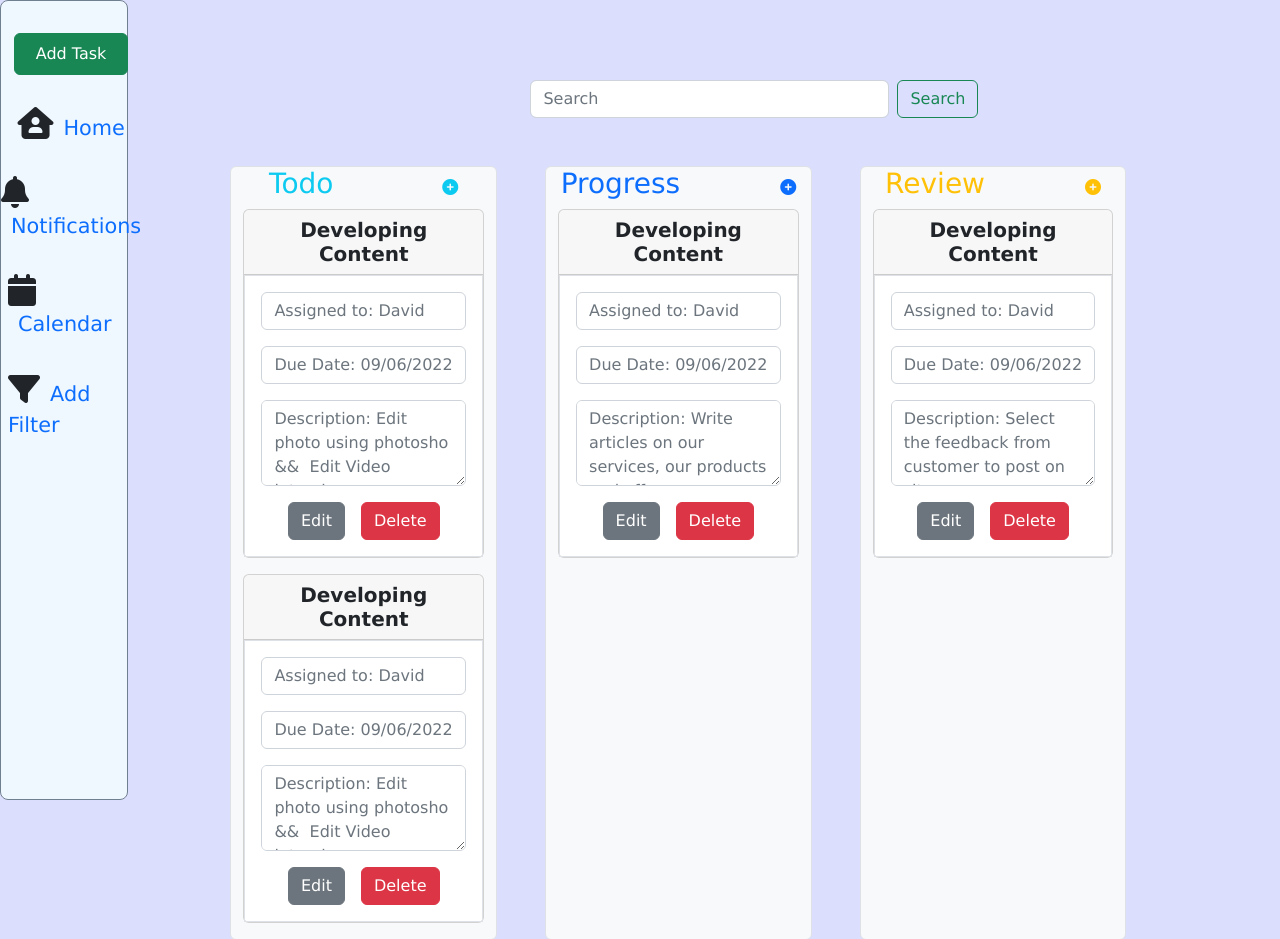
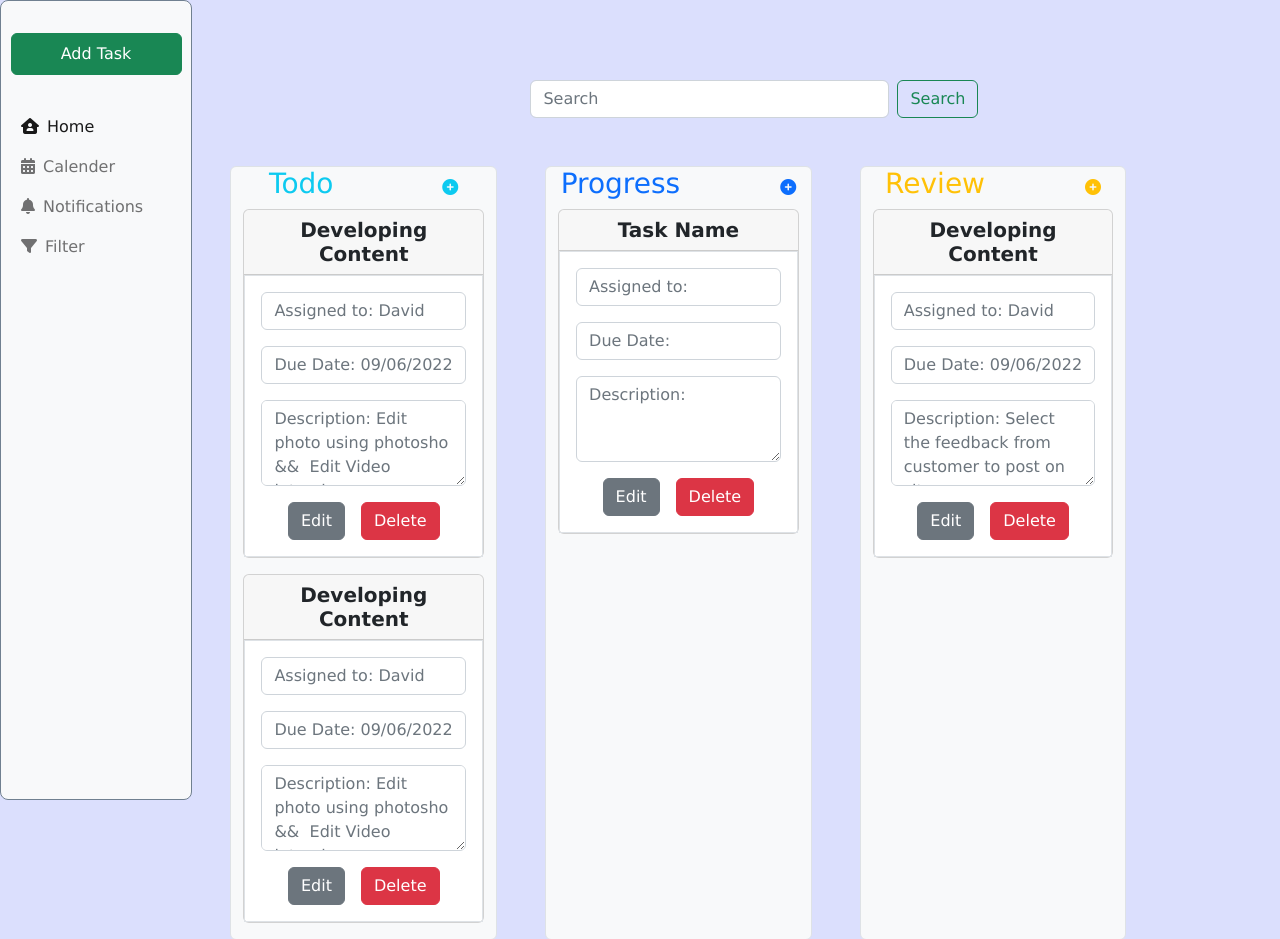
Before and after one commit to oksgoulding/todotask, a plain HTML site: page index.html in a window 1280 px wide. Shown: the top 939 px of the page. Drawn offline with nearby package versions, Linux system fonts and the light colour scheme.

Commit message:
modify nav bar

```diff
--- a/index.html
+++ b/index.html
@@ -21,18 +21,27 @@
 
 <body>
   <header>
-    <nav class="warraper">
-      <ul class="navbar">
-        <!-- Button trigger modal -->
-        <button type="button" class="btn btn-success mt-4" style="height: 42px;" data-bs-toggle="modal"
-          data-bs-target="#staticBackdrop">
-          Add Task
+    <nav class="navbar navbar-expand-lg bg-light">
+      <!-- Button trigger modal -->
+      <button type="button" class="btn btn-success mt-4" style="height: 42px;" data-bs-toggle="modal"
+        data-bs-target="#staticBackdrop">
+        Add Task
+      </button>
+      <div class="container-fluid">
+        <!-- <a class="navbar-brand" href="#">Navbar</a> -->
+        <button class="navbar-toggler" type="button" data-bs-toggle="collapse" data-bs-target="#navbarNavAltMarkup"
+          aria-controls="navbarNavAltMarkup" aria-expanded="false" aria-label="Toggle navigation">
+          <span class="navbar-toggler-icon"></span>
         </button>
-        <li class="navbar-item"><i class="fa-solid fa-house-user fa-2x"></i><a href=" #">Home</a></li>
-        <li class="navbar-item"><i class="fa-solid fa-bell fa-2x"></i><a href="#">Notifications</a></li>
-        <li class="navbar-item"><i class="fa-solid fa-calendar fa-2x"></i><a a href="#">Calendar</a></li>
-        <li class="navbar-item"><i class="fa-solid fa-filter fa-2x"></i><a a href="#">Add Filter</a></li>
-      </ul>
+        <div class="collapse navbar-collapse " id="navbarNavAltMarkup">
+          <div class="navbar-nav d-flex flex-column">
+            <a class="nav-link active" aria-current="page" href=""><i class="fa-solid fa-house-user me-2"></i>Home </a>
+            <a class="nav-link" href=""><i class="fa-solid fa-calendar-days me-2"></i>Calender</a>
+            <a class="nav-link" href=""><i class="fa-solid fa-bell me-2"></i>Notifications</a>
+            <a class="nav-link" href=""><i class="fa-solid fa-filter me-2"></i>Filter</a>
+          </div>
+        </div>
+      </div>
     </nav>
 
   </header>
@@ -106,21 +115,20 @@
           <div>
             <!-- taks infor -->
             <div class="card mb-3">
-              <h5 class="card-header text-center fw-bold">Developing Content</h5>
+              <h5 class="card-header text-center fw-bold">Task Name</h5>
               <div class="card-body border">
                 <div class="mb-3 ">
                   <!-- <label class="form-control for="">Assigned to:</label> -->
-                  <input class=" form-control" type="text" placeholder="Assigned to: David">
+                  <input class=" form-control" type="text" placeholder="Assigned to: ">
                 </div>
                 <div class="mb-3">
                   <!-- <label for="">Due Date: </label>
-                    <input type="date"> -->
-                  <input class="form-control" type="text" placeholder="Due Date: 09/06/2022">
+                  <input type="date"> -->
+                  <input class="form-control" type="text" placeholder="Due Date: ">
                 </div>
                 <div class="mb-3 ">
                   <!-- <label for="">Description:</label> -->
-                  <textarea class="form-control" id="" cols=" 30" rows="3"
-                    placeholder="Description: Write articles on our services, our products and offers"></textarea>
+                  <textarea class="form-control" id="" cols=" 30" rows="3" placeholder="Description: "></textarea>
                 </div>
                 <!-- Edit buttons -->
                 <div class="d-flex gap-3 justify-content-center ">
--- a/style.css
+++ b/style.css
@@ -23,7 +23,7 @@ body {
 header .navbar {
   display: flex;
   flex-direction: column;
-  width: 10%;
+  width: 15%;
   height: 100vh;
   /* background-color: cadetblue; */
   justify-content: flex-start;
```
